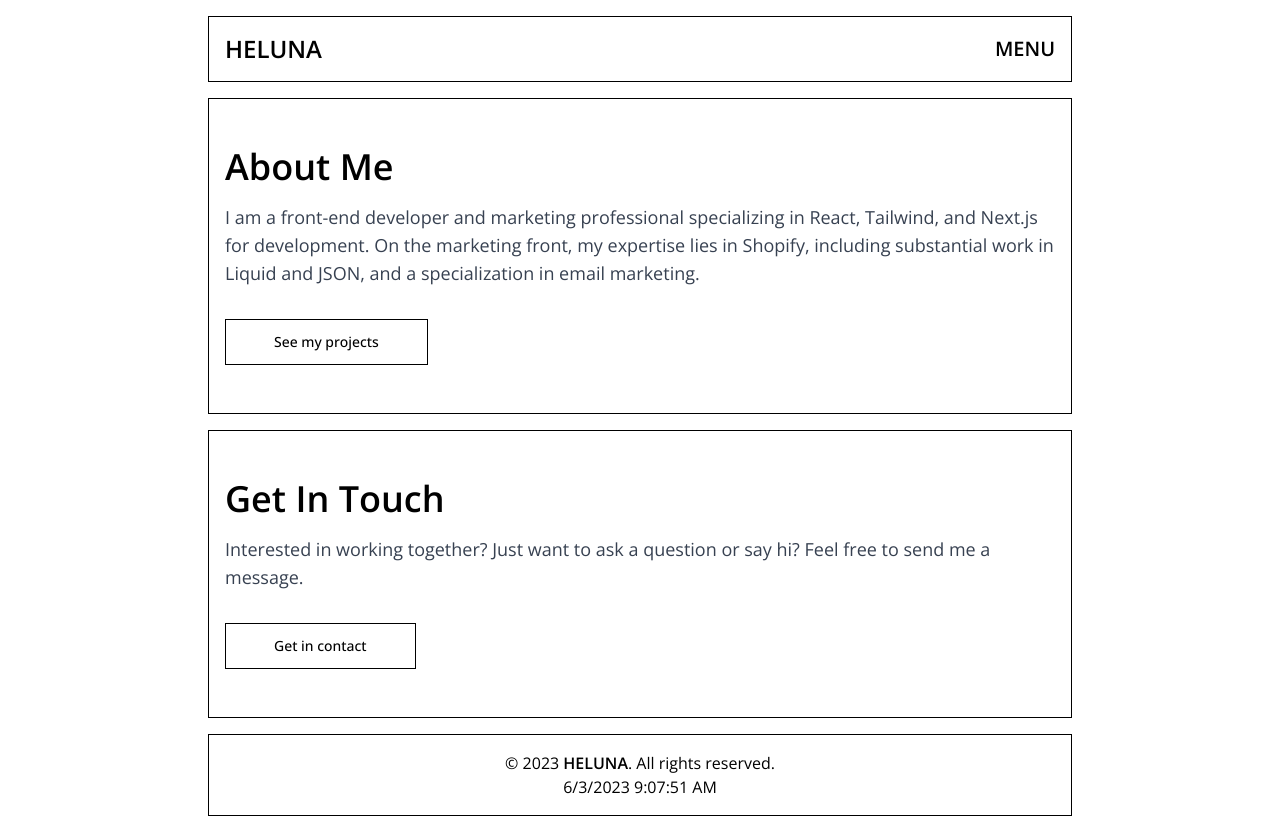
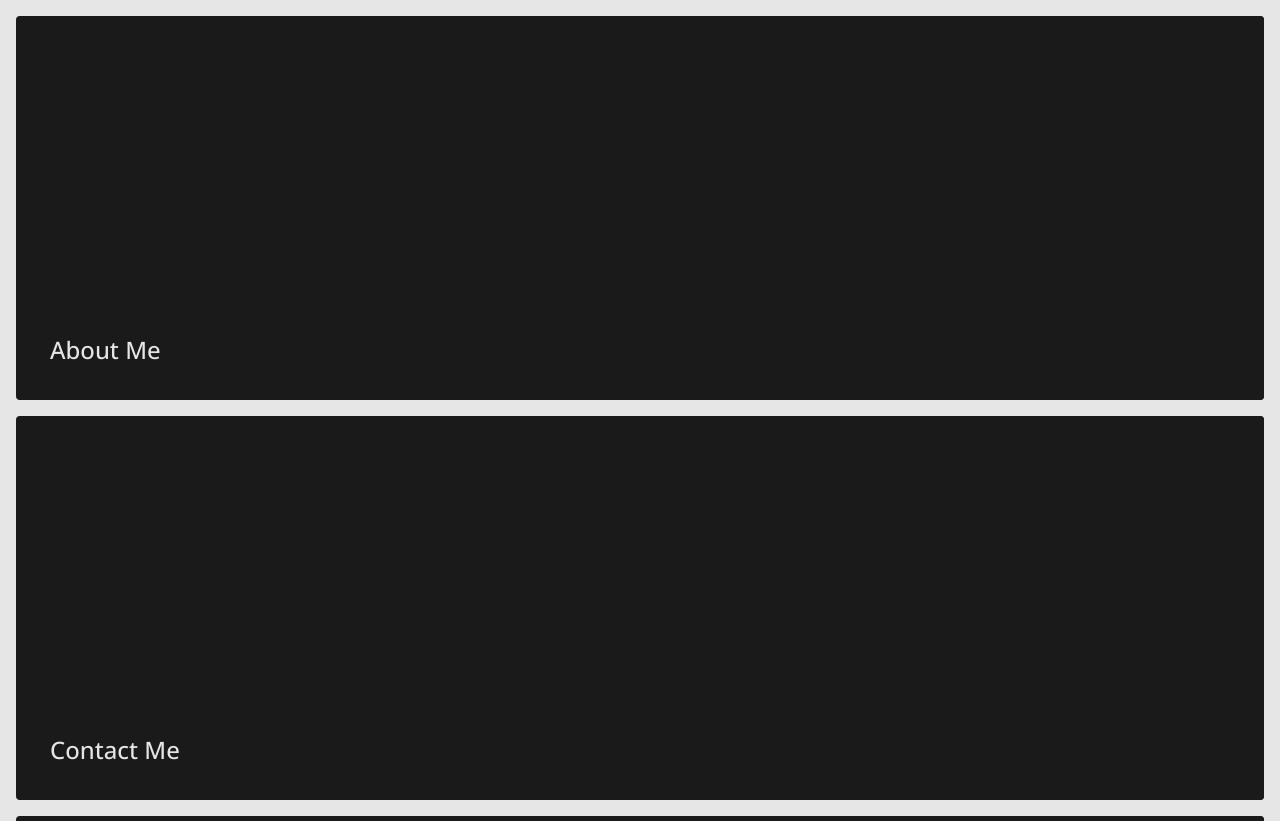
Before and after one commit to henrynavntoft/heluna, a Next.js app: page / in a window 1280 px wide. Shown: the top 821 px of the page. Built offline with nearby package versions, Linux system fonts and the light colour scheme.

Commit message:
Trying stuff out. Work in progress...

```diff
--- a/package.json
+++ b/package.json
@@ -12,7 +12,9 @@
     "autoprefixer": "10.4.14",
     "eslint": "8.42.0",
     "eslint-config-next": "13.4.4",
+    "framer-motion": "^10.12.16",
     "next": "13.4.4",
+    "next-themes": "^0.2.1",
     "postcss": "8.4.24",
     "react": "18.2.0",
     "react-dom": "18.2.0",
--- a/src/components/About.jsx
+++ b/src/components/About.jsx
@@ -1,4 +1,3 @@
-import Image from "next/image";
 import Button from "./Button";
 
 export default function About() {
--- a/src/components/CardComponent.jsx
+++ b/src/components/CardComponent.jsx
@@ -1,25 +1,42 @@
 import React from "react";
 
-const CardComponent = ({ href, title, description, buttonText }) => {
-  return (
-    <div className="group relative block h-64 sm:h-80 lg:h-96">
-      <span className="absolute inset-0 border-2 border-dashed border-black"></span>
+const CardComponent = ({ href, title, description, buttonText, svgPath }) => (
+  <a
+    href={href}
+    target="_blank"
+    className="group relative block h-80 sm:h-80 lg:h-96 text-primary"
+  >
+    <span className="absolute inset-0 border-2 border-dashed border-secondary rounded"></span>
 
-      <div className="relative flex h-full transform items-end border-2 border-black bg-white transition-transform group-hover:-translate-x-2 group-hover:-translate-y-2">
-        <div className="p-4 !pt-0 transition-opacity group-hover:absolute group-hover:opacity-0 sm:p-6 lg:p-8">
-          <h2 className="mt-4 text-xl font-medium sm:text-2xl">{title}</h2>
-        </div>
+    <div className="relative flex h-full transform items-end border-2 border-secondary bg-secondary transition-transform group-hover:-translate-x-2 group-hover:-translate-y-2 rounded">
+      <div className="p-4 !pt-0 transition-opacity group-hover:absolute group-hover:opacity-0 sm:p-6 lg:p-8">
+        <svg
+          xmlns="http://www.w3.org/2000/svg"
+          className="h-10 w-10 sm:h-12 sm:w-12"
+          fill="none"
+          viewBox="0 0 24 24"
+          stroke="currentColor"
+        >
+          <path
+            strokeLinecap="round"
+            strokeLinejoin="round"
+            strokeWidth="2"
+            d={svgPath}
+          />
+        </svg>
 
-        <div className="absolute p-4 opacity-0 transition-opacity group-hover:relative group-hover:opacity-100 sm:p-6 lg:p-8">
-          <h3 className="mt-4 text-xl font-medium sm:text-2xl">{title}</h3>
+        <h2 className="mt-4 text-xl font-medium sm:text-2xl">{title}</h2>
+      </div>
 
-          <p className="mt-4 mb-4 text-sm sm:text-base">{description}</p>
+      <div className="absolute p-4 opacity-0 transition-opacity group-hover:relative group-hover:opacity-100 sm:p-6 lg:p-8 rounded">
+        <h3 className="mt-4 text-xl font-medium sm:text-2xl ">{title}</h3>
 
-          <a href={href}>{buttonText}</a>
-        </div>
+        <p className="mt-4 text-sm sm:text-base">{description}</p>
+
+        <p className="mt-8 font-bold text-accent">{buttonText}</p>
       </div>
     </div>
-  );
-};
+  </a>
+);
 
 export default CardComponent;
--- a/src/components/Footer.jsx
+++ b/src/components/Footer.jsx
@@ -16,12 +16,12 @@ export default function Footer() {
   }, []);
 
   return (
-    <footer className=" text-center p-4 my-4 border border-black">
-      <p>
+    <footer className="flex flex-col md:flex-row justify-between items-center text-center p-4 mt-4 border-2 text-primary border-primary bg-secondary rounded">
+      <p className="mb-4 md:mb-0">
         &copy; {new Date().getFullYear()}{" "}
         <span className="font-semibold">HELUNA</span>. All rights reserved.
       </p>
-      <p>
+      <p className="text-accent">
         {date
           ? `${date.toLocaleDateString()} ${date.toLocaleTimeString()}`
           : ""}
--- a/src/components/Header.jsx
+++ b/src/components/Header.jsx
@@ -2,12 +2,14 @@ import Link from "next/link";
 
 export default function Header() {
   return (
-    <header className="flex justify-between items-center p-4 my-4 border border-black">
-      <Link href="/" className="text-2xl font-semibold">
-        HELUNA
+    <header className="flex justify-between items-center p-4 mb-4 border-2 rounded text-primary border-primary bg-secondary">
+      <Link href="/">
+        <span className="text-2xl font-semibold">HELUNA</span>
       </Link>
       <nav>
-        <a className="text-xl font-semibold">MENU</a>
+        <Link href="/">
+          <span className=" font-semibold">MENU</span>
+        </Link>
       </nav>
     </header>
   );
--- a/src/components/Layout.jsx
+++ b/src/components/Layout.jsx
@@ -3,10 +3,8 @@ import Footer from "./Footer";
 
 export default function Layout({ children }) {
   return (
-    <div className="flex flex-col min-h-screen mx-auto max-w-4xl px-4">
-      <Header />
-      <main className="flex-grow">{children}</main>
-      <Footer />
+    <div className="p-4 bg-primary">
+      <main>{children}</main>
     </div>
   );
 }
--- a/src/pages/index.jsx
+++ b/src/pages/index.jsx
@@ -1,7 +1,5 @@
 import Layout from "@/components/Layout";
-import About from "@/components/About";
-import Clients from "@/components/Clients";
-import Contact from "@/components/Contact";
+import CardComponent from "@/components/CardComponent";
 import Head from "next/head";
 
 export default function Home() {
@@ -16,9 +14,30 @@ export default function Home() {
         <link rel="icon" href="/favicon.svg" />
       </Head>
       <Layout>
-        <About />
+        <section className="flex flex-col gap-4">
+          <CardComponent
+            href="https://github.com/henrynavntoft"
+            title="About Me"
+            description="I am a front-end developer and marketing professional specializing in
+          React, Tailwind, and Next.js for development. On the marketing front,
+          my expertise lies in Shopify, including substantial work in Liquid and
+          JSON, and a specialization in email marketing."
+            buttonText="Learn more"
+          />
+          <CardComponent
+            href="mailto:info@heluna.dk"
+            title="Contact Me"
+            description="Have any questions or concerns? Reach out to me and I'll get back to you as soon as possible."
+            buttonText="Get in touch"
+          />
 
-        <Contact />
+          <CardComponent
+            href="https://www.linkedin.com/in/henry-lundberg-navntoft/"
+            title="LinkedIn"
+            description="Find me on LinkedIn"
+            buttonText="Go to LinkedIn"
+          />
+        </section>
       </Layout>
     </>
   );
--- a/tailwind.config.js
+++ b/tailwind.config.js
@@ -9,13 +9,13 @@ module.exports = {
   ],
   theme: {
     extend: {
+      colors: {
+        primary: "#e6e6e6",
+        secondary: "#1a1a1a",
+        accent: "#7fff00;",
+      },
       fontFamily: {
         sans: ["Open Sans", ...defaultTheme.fontFamily.sans],
-      },
-      backgroundImage: {
-        "gradient-radial": "radial-gradient(var(--tw-gradient-stops))",
-        "gradient-conic":
-          "conic-gradient(from 180deg at 50% 50%, var(--tw-gradient-stops))",
       },
     },
   },
```
Also changed, not shown: 1 other file (tests, documents, lock files or other folders).
